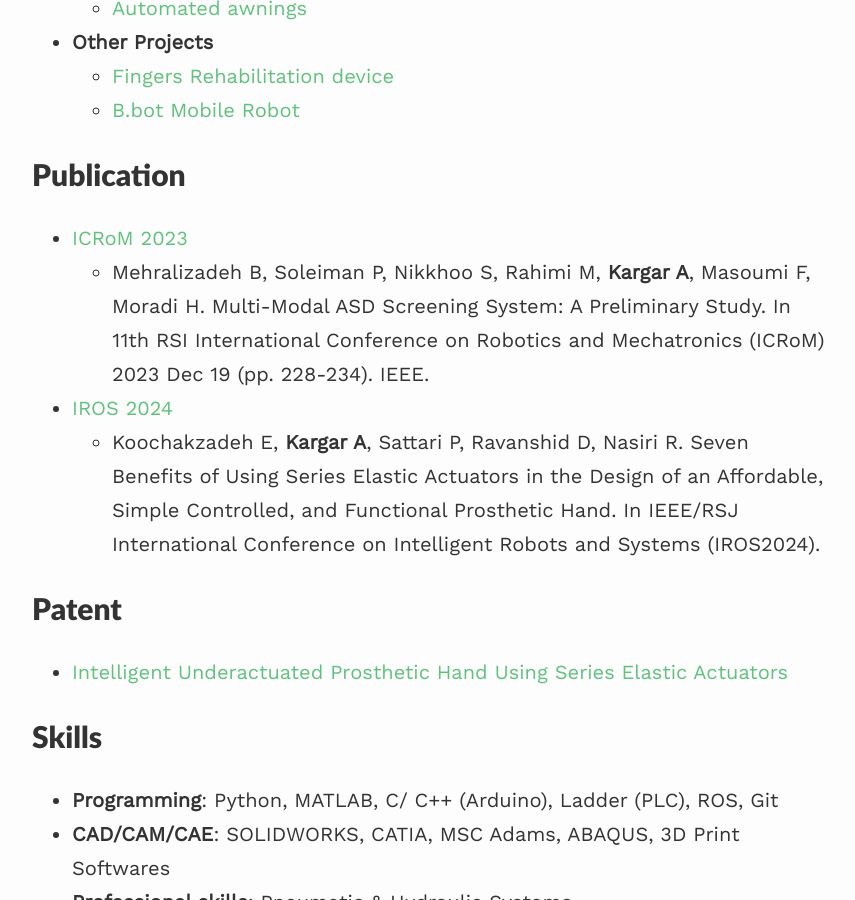
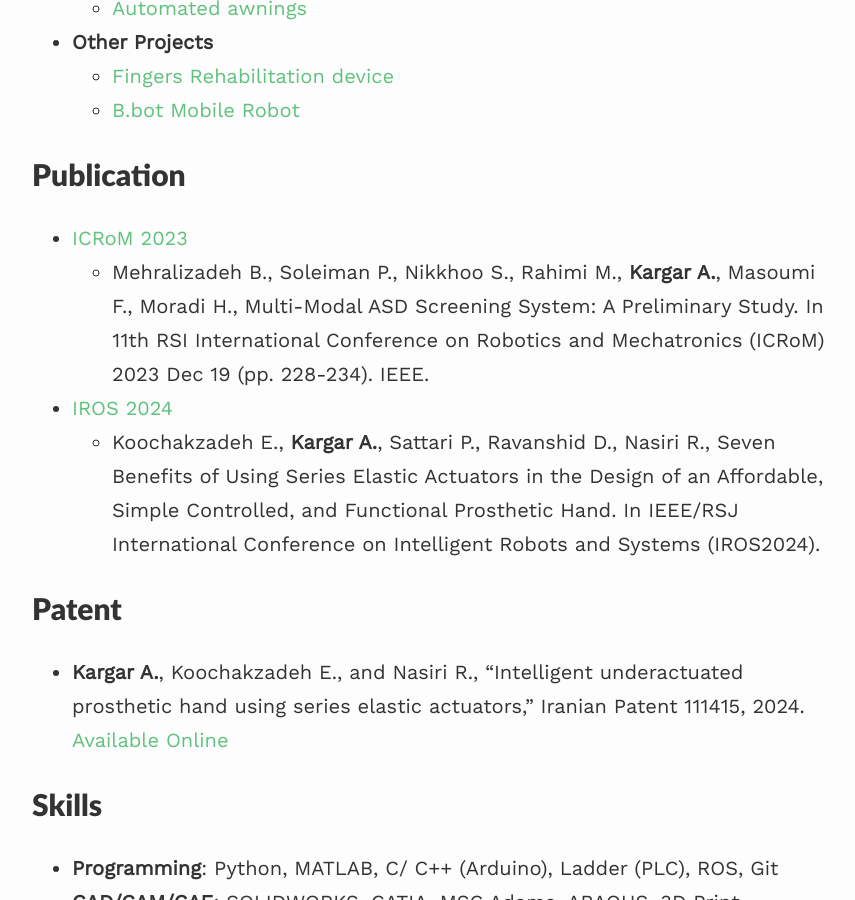
Before and after one commit to alireza-kargar/alireza-kargar.github.io, a Jekyll site: the page built from index.md, in a window 1280 px wide and 900 px high, scrolled down 1543 px. Shown: the whole window, without its empty margins (208-1063 px from the left). Built offline with Jekyll 4.4.1, drawn with Linux system fonts in a browser that asks for light colours; nearby versions of some CDN libraries; some of the changed text lies outside the part shown.

Commit message:
minor update

```diff
--- a/index.md
+++ b/index.md
@@ -45,13 +45,15 @@ Robotics & System Design, Collaborative Robotics, Service Robots, Human-Robot In
 ## Publication
 
 - [ICRoM 2023](https://doi.org/10.1109/ICRoM60803.2023.10412541)
-  - Mehralizadeh B, Soleiman P, Nikkhoo S, Rahimi M, **Kargar A**, Masoumi F, Moradi H. Multi-Modal ASD Screening System: A Preliminary Study. In 11th RSI International Conference on Robotics and Mechatronics (ICRoM) 2023 Dec 19 (pp. 228-234). IEEE.
+  - Mehralizadeh B., Soleiman P., Nikkhoo S., Rahimi M., **Kargar A.**, Masoumi F., Moradi H., Multi-Modal ASD Screening System: A Preliminary Study. In 11th RSI International Conference on Robotics and Mechatronics (ICRoM) 2023 Dec 19 (pp. 228-234). IEEE.
 
 - [IROS 2024](https://doi.org/10.1109/IROS58592.2024.10803048)
-  - Koochakzadeh E, **Kargar A**, Sattari P, Ravanshid D, Nasiri R. Seven Benefits of Using Series Elastic Actuators in the Design of an Affordable, Simple Controlled, and Functional Prosthetic Hand. In IEEE/RSJ International Conference on Intelligent Robots and Systems (IROS2024).
+  - Koochakzadeh E., **Kargar A.**, Sattari P., Ravanshid D., Nasiri R., Seven Benefits of Using Series Elastic Actuators in the Design of an Affordable, Simple Controlled, and Functional Prosthetic Hand. In IEEE/RSJ International Conference on Intelligent Robots and Systems (IROS2024).
 
 ## Patent
-- [Intelligent Underactuated Prosthetic Hand Using Series Elastic Actuators](https://ipm.ssaa.ir/Search-Result?page=1&DecNo=140350140003001480&RN=111415)
+
+- **Kargar A.**, Koochakzadeh E., and Nasiri R., "Intelligent underactuated prosthetic hand using series elastic actuators," Iranian Patent 111415, 2024. [Available Online](https://ipm.ssaa.ir/Search-Result?page=1&DecNo=140350140003001480&RN=111415)
+
 
 
 ## Skills
```
Also changed, not shown: other parts of index.md (+1 -1 lines).
